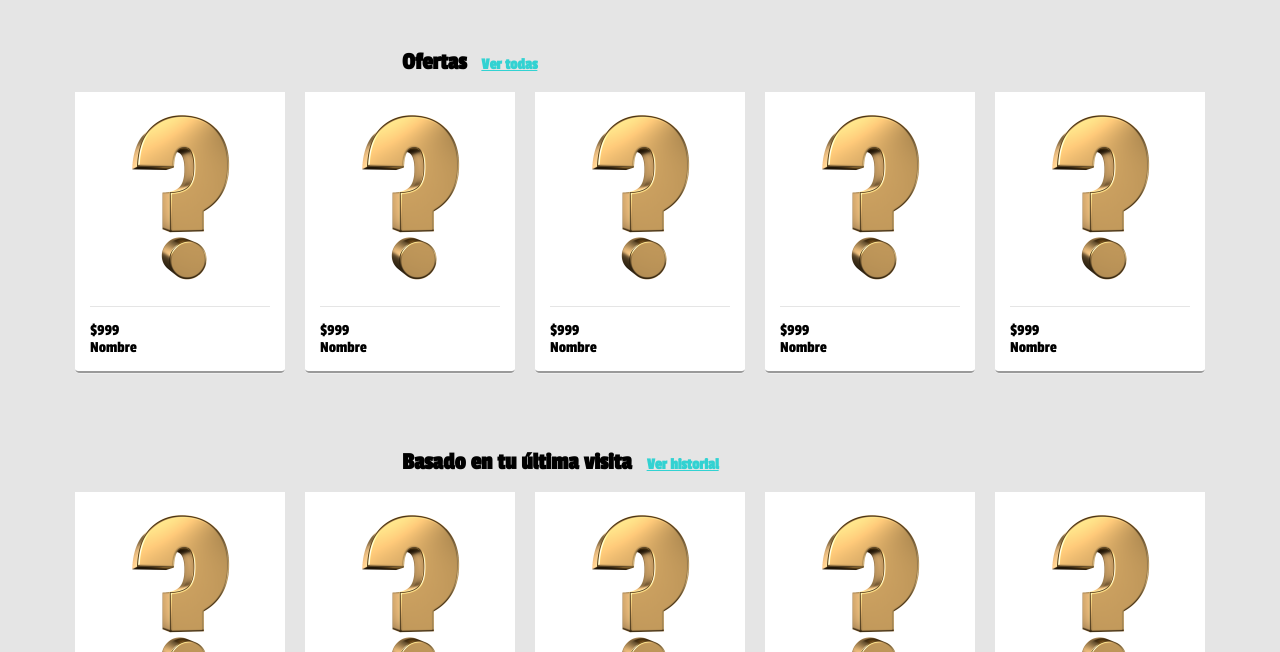
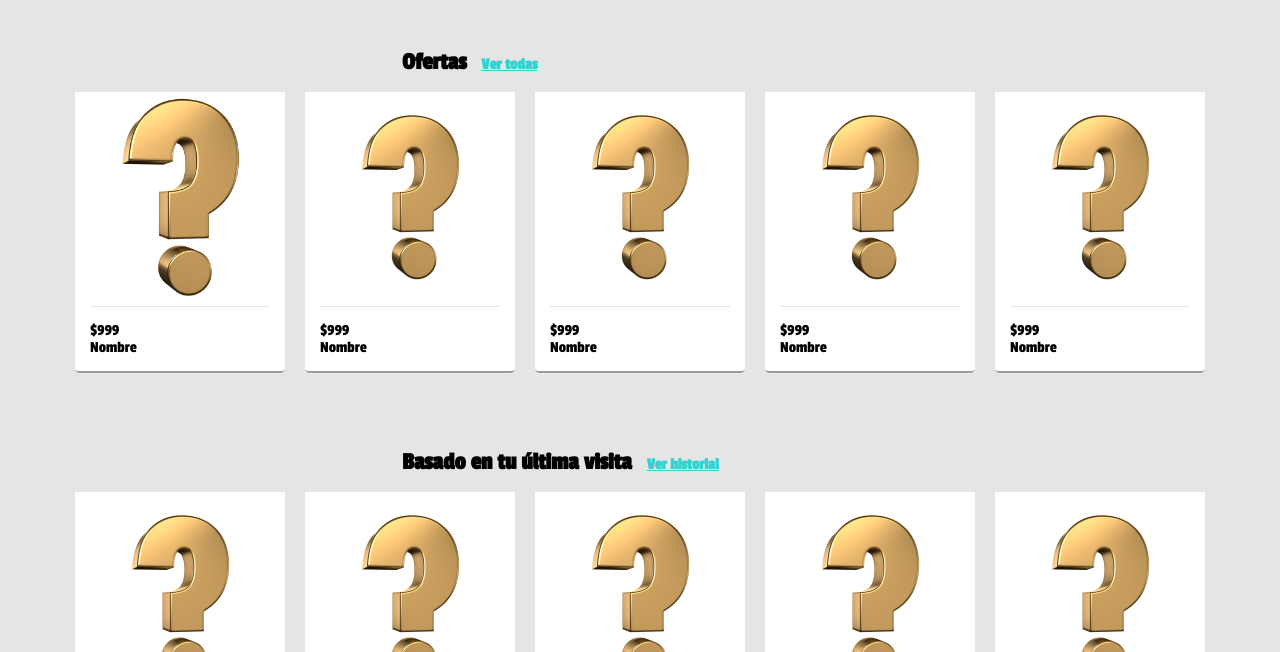
Before and after one commit to nicoVallejos/tiendaNicoVallejos, a plain HTML site: page index.html in a window 1280 px wide. In both pictures the pointer is over the picture 180 px from the left and 345 px from the top of the page. Shown: the part 148-800 px from the top of the page. Drawn offline with Linux system fonts and the light colour scheme.

Commit message:
Agregue transición y transformación

```diff
--- a/css/style.css
+++ b/css/style.css
@@ -157,6 +157,11 @@ main {
     height: 180px;
     cursor: pointer;
     margin: 15px;
+}
+
+.imgProducto:hover {
+    transform: scale(1.2);
+    transition: 2s;
 }
 
 .trCaja {
```
